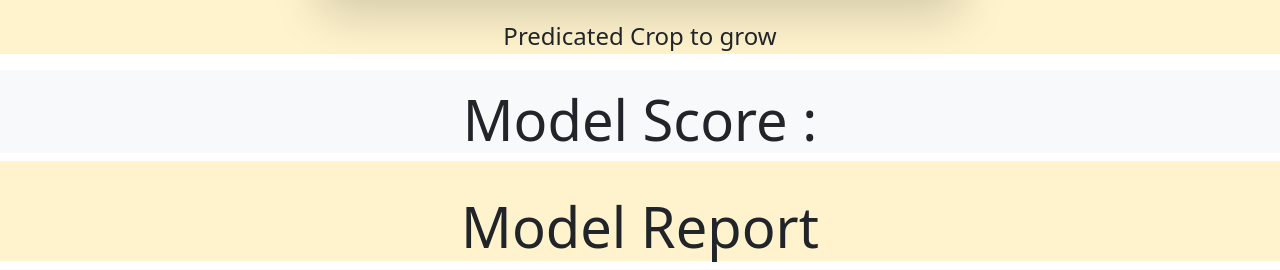
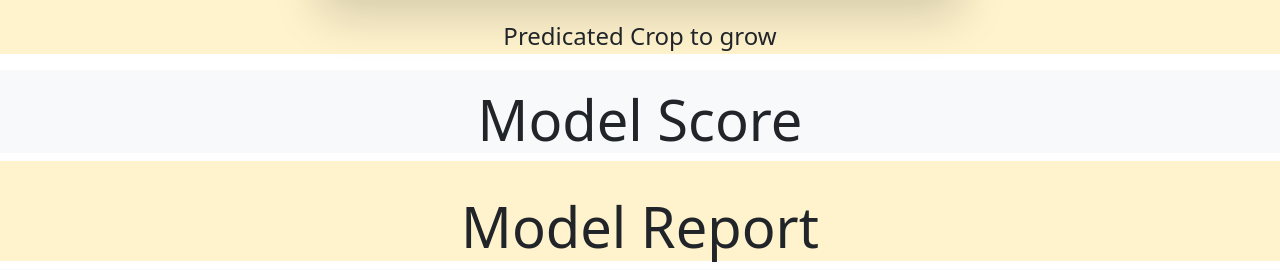
Before and after one commit to ibra15-cyber/smart_cultivation, a Flask app: page / in a window 1280 px wide. Shown: the part 1693-1963 px from the top of the page. Run offline with Flask 2, Linux system fonts and the light colour scheme; parts of the project's set-up code (start-up, migrations or seed data) failed here and were passed over; some libraries are stand-ins or nearby versions.

Commit message:
source code of project

```diff
--- a/templates/index.html
+++ b/templates/index.html
@@ -172,7 +172,7 @@
       <section class="bg-light" id="score">
 
             <div class="container-lg" >
-              <h2 class="display-4 lead text-center pt-3"> Model Score : </h2>
+              <h2 class="display-4 lead text-center pt-3"> Model Score</h2>
               {% if bg_score %}
               <pre class="text-tiny lead text-center pb-5">
                 {{bg_score}}
```
Also changed, not shown: 1 other file.
